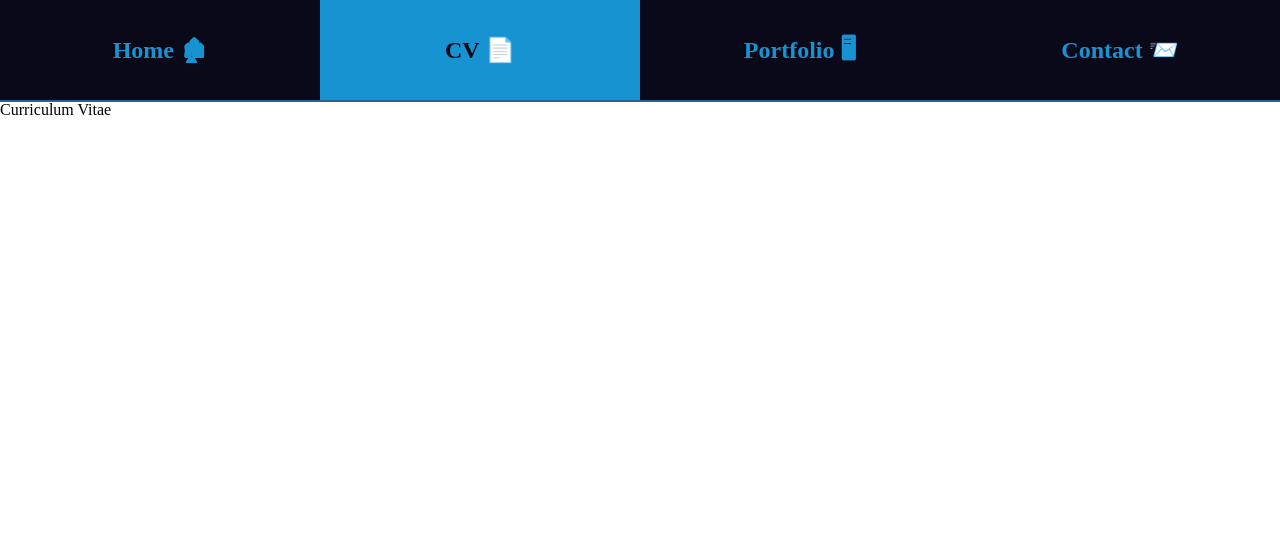
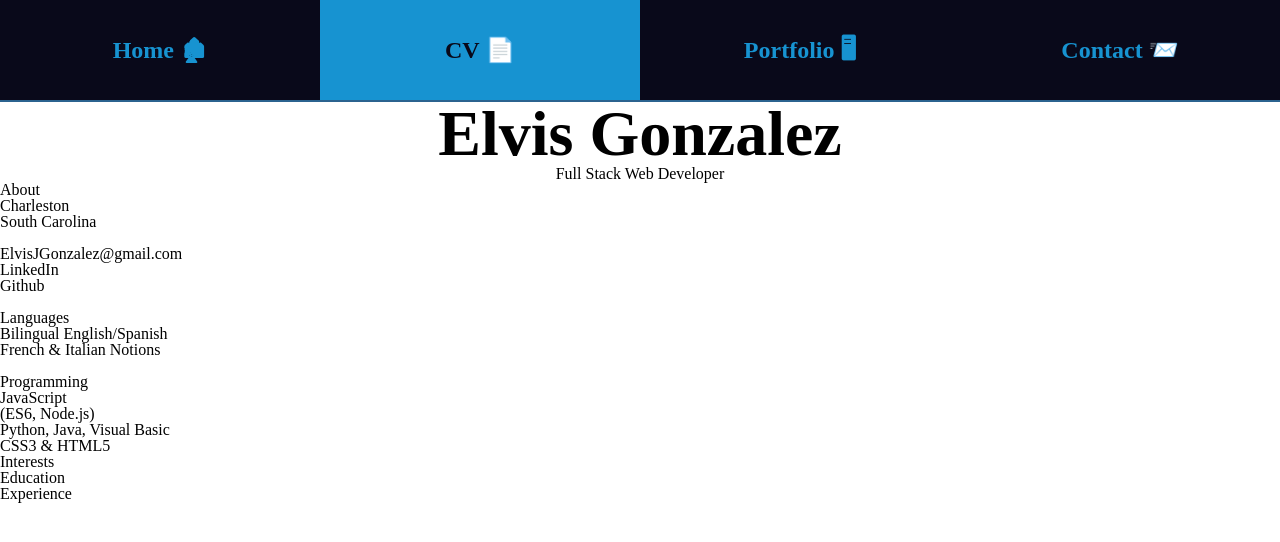
Before and after one commit to ElvisJG/resume-react, a React (Create React App) app: page /cv in a window 1280 px wide. Shown: the top 542 px of the page. Built offline with nearby package versions, Linux system fonts and the light colour scheme; the HTML template or start-up script is replaced by a standard one.

Commit message:
working on CV section

```diff
--- a/package.json
+++ b/package.json
@@ -6,7 +6,8 @@
     "react": "^16.8.6",
     "react-dom": "^16.8.6",
     "react-router-dom": "^5.0.1",
-    "react-scripts": "3.0.1"
+    "react-scripts": "3.0.1",
+    "serve": "^11.0.2"
   },
   "scripts": {
     "start": "react-scripts start",
--- /dev/null
+++ b/src/component/CV/Aside.js
@@ -0,0 +1,25 @@
+import React from 'react';
+
+export default () => {
+  return (
+    <div className='aside'>
+      <h2>About</h2>
+      <p>Charleston</p>
+      <p>South Carolina</p>
+      <br />
+      <p>ElvisJGonzalez@gmail.com</p>
+      <p>LinkedIn</p>
+      <p>Github</p>
+      <br />
+      <h2>Languages</h2>
+      <p>Bilingual English/Spanish</p>
+      <p>French & Italian Notions</p>
+      <br />
+      <h2>Programming</h2>
+      <p>JavaScript</p>
+      <p>(ES6, Node.js)</p>
+      <p>Python, Java, Visual Basic</p>
+      <p>CSS3 & HTML5</p>
+    </div>
+  );
+};
--- a/src/component/CV/CV.css
+++ b/src/component/CV/CV.css
@@ -0,0 +1,8 @@
+.cv-title {
+  text-align: center;
+}
+
+.cv-title h1 {
+  font-size: 4rem;
+  font-weight: bold;
+}
--- a/src/component/CV/CV.js
+++ b/src/component/CV/CV.js
@@ -1,11 +1,22 @@
 import React from 'react';
+import './CV.css';
+
+import Aside from './Aside';
+import Int from './Interests';
+import Edu from './Education';
+import Exp from './Experience';
 
 export default () => {
   return (
     <div className='cv-wrapper'>
       <div className='cv-title'>
-        <h1>Curriculum Vitae</h1>
+        <h1>Elvis Gonzalez</h1>
+        <h3>Full Stack Web Developer</h3>
       </div>
+      <Aside />
+      <Int />
+      <Edu />
+      <Exp />
     </div>
   );
 };
--- /dev/null
+++ b/src/component/CV/Education.js
@@ -0,0 +1,11 @@
+import React from 'react';
+
+export default () => {
+  return (
+    <div className='section-title'>
+      <h1>
+        <em>Edu</em>cation
+      </h1>
+    </div>
+  );
+};
--- /dev/null
+++ b/src/component/CV/Experience.js
@@ -0,0 +1,11 @@
+import React from 'react';
+
+export default () => {
+  return (
+    <div className='section-title'>
+      <h1>
+        <em>Exp</em>erience
+      </h1>
+    </div>
+  );
+};
--- /dev/null
+++ b/src/component/CV/Interests.js
@@ -0,0 +1,11 @@
+import React from 'react';
+
+export default () => {
+  return (
+    <div className='section-title'>
+      <h1>
+        <em>Int</em>erests
+      </h1>
+    </div>
+  );
+};
--- a/src/component/Home/Homepage.js
+++ b/src/component/Home/Homepage.js
@@ -10,9 +10,7 @@ export default () => {
         <div className='hero-text'>
           <h1>Hi,</h1>
           <h1>I'm Elvis Gonzalez</h1>
-          <h3>
-            I'm a Full Stack Web Developer located in Charleston, South Carolina
-          </h3>
+          <h3>I'm a Web Developer located in Charleston, South Carolina</h3>
           <p>
             Techie and Foodie by heart. I am passionate about improving,
             learning, and teaching code!
```
Also changed, not shown: 1 other file (tests, documents, lock files or other folders).
